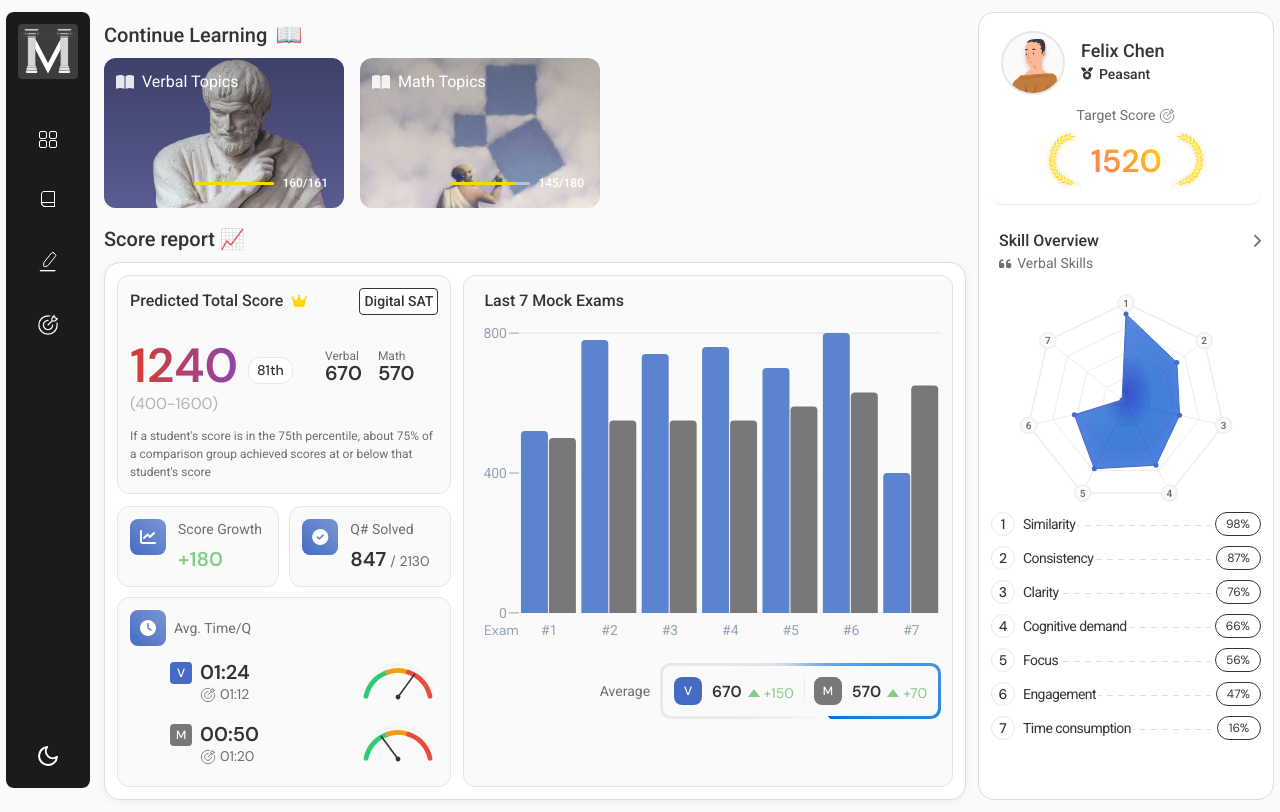
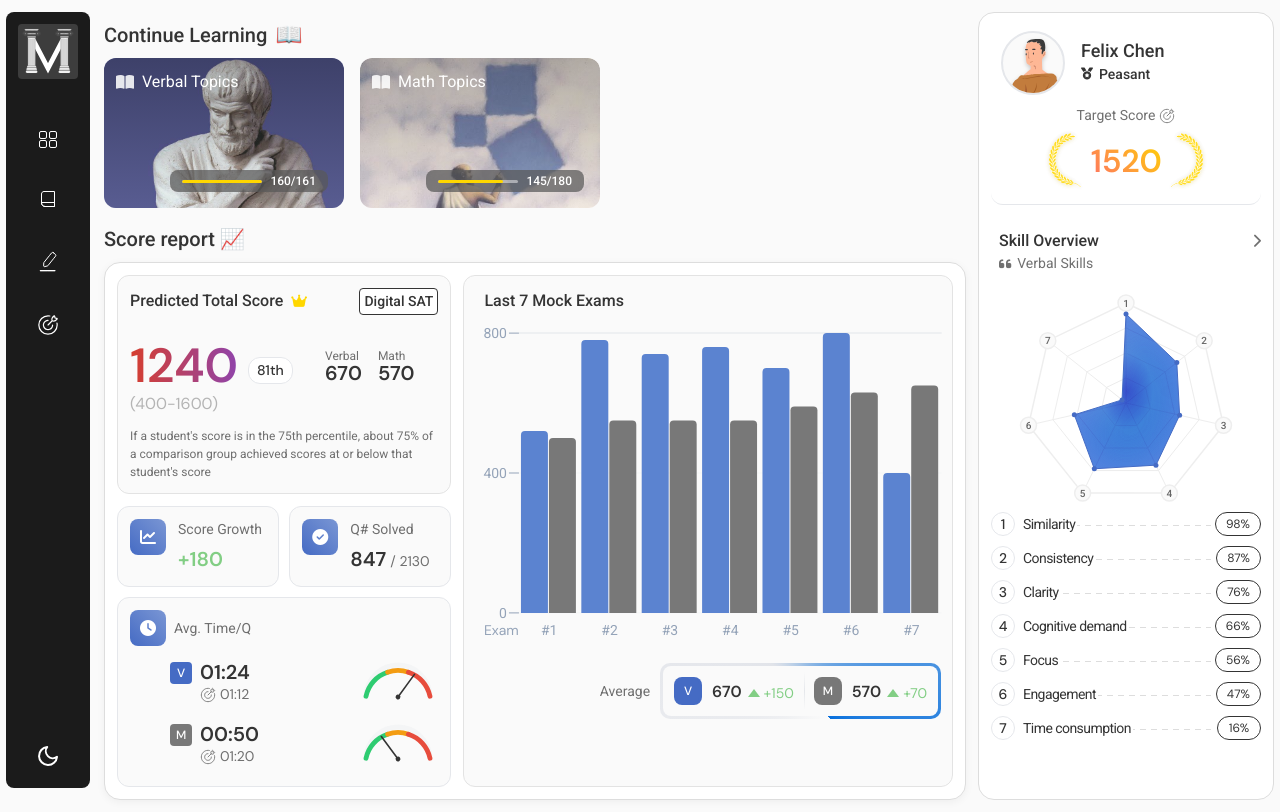
Before and after one commit to Orujhimaru/max_odyssey, a React (Vite) app: page /dashboard in a window 1280 px wide. Built offline with nearby package versions, Linux system fonts and the light colour scheme; sample sign-in values are in the browser's storage; a web font is replaced by a local one.

Commit message:
design: color change for indicator

```diff
--- a/src/components/ContinueLearning/ContinueLearning.css
+++ b/src/components/ContinueLearning/ContinueLearning.css
@@ -103,6 +103,10 @@
   display: flex;
   align-items: center;
   gap: 8px;
+  border-radius: 8px;
+  background-color: #595959b8;
+  padding: 2px;
+  padding-inline: 12px;
 }
 
 .progress-bar {
```
